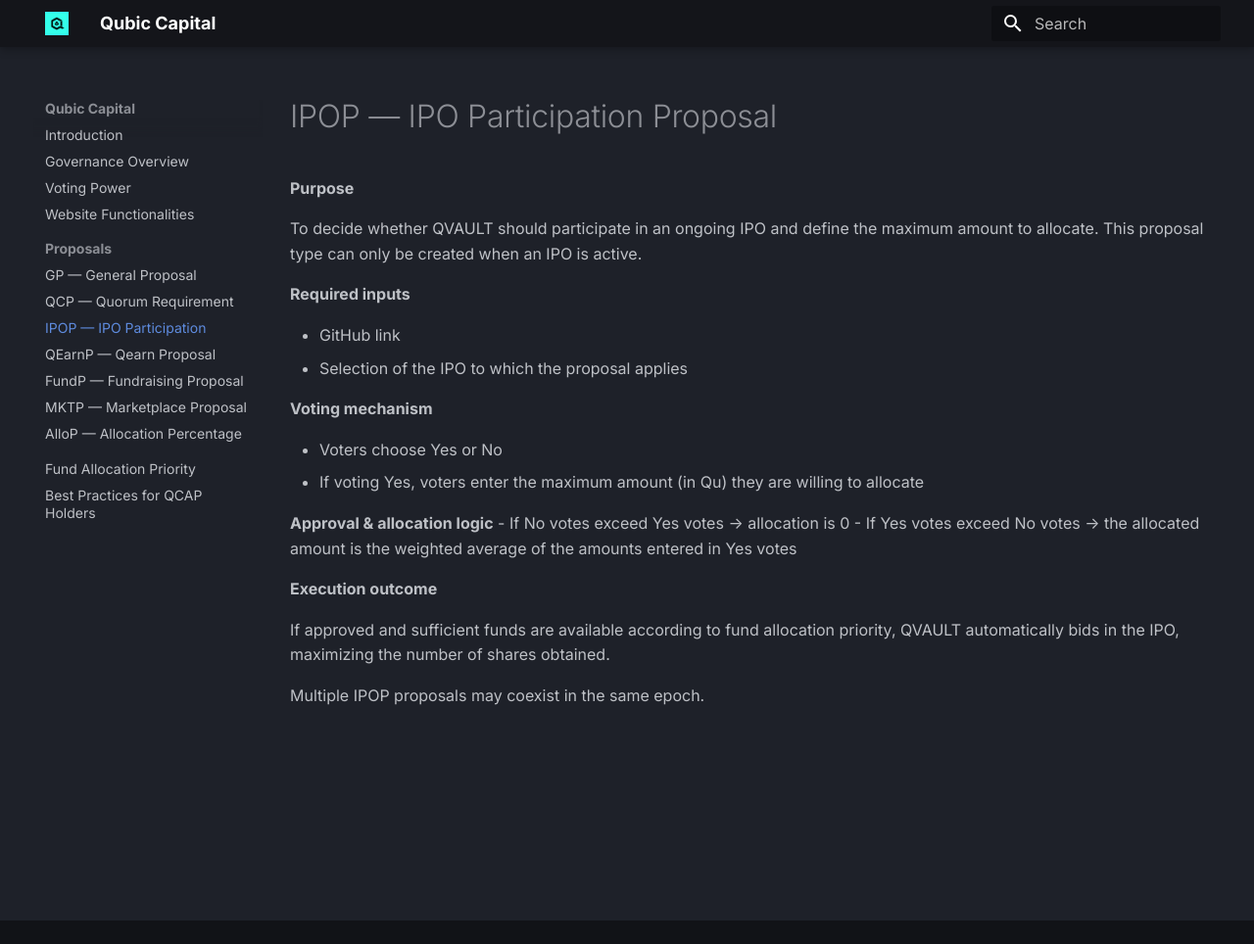
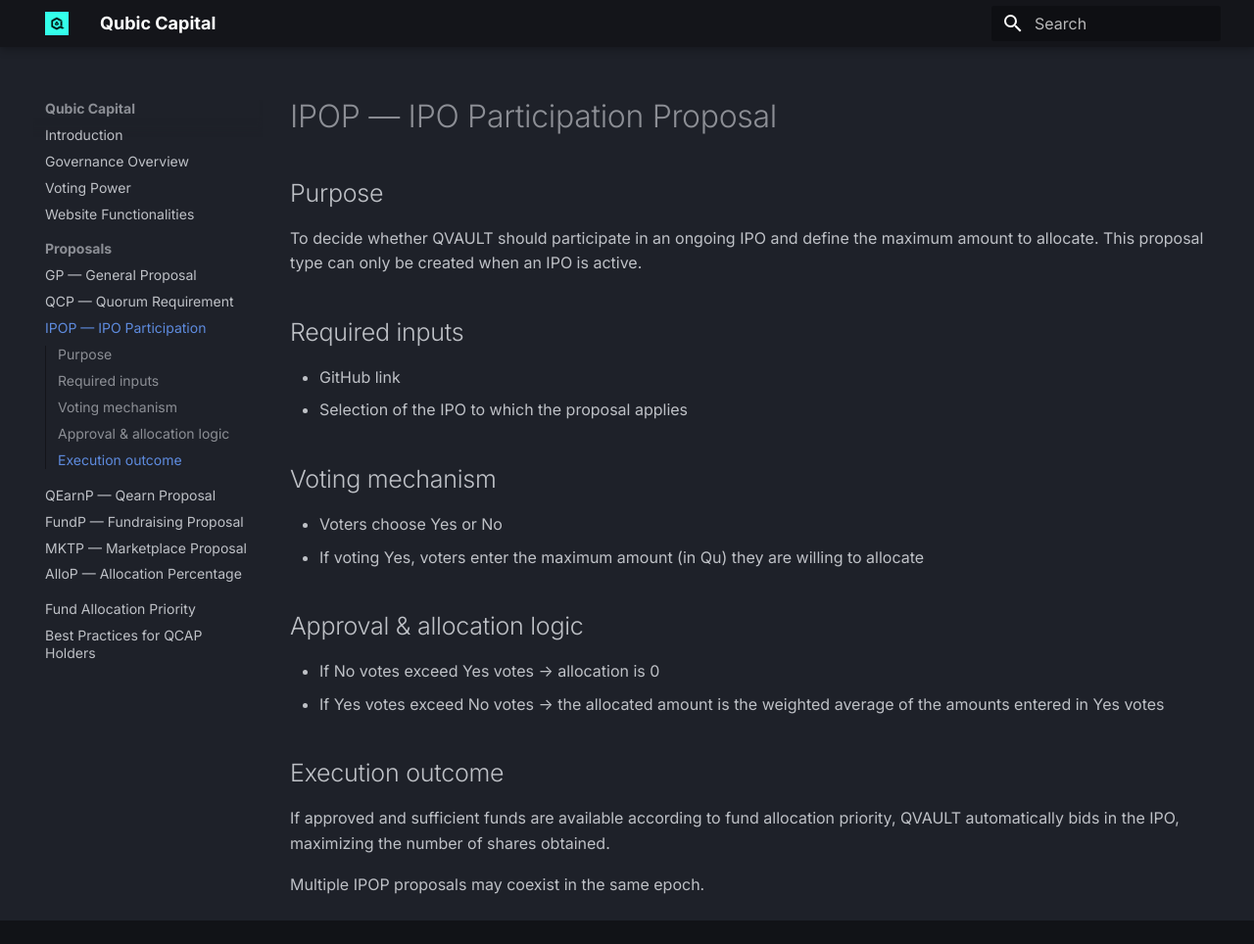
Before and after one commit to HermanToothrot10/qubic-capital-manual, an MkDocs documentation site: the page built from docs/proposals/ipop.md, in a window 1280 px wide and 964 px high. Shown: the whole window at 98% size. Built offline with MkDocs 1.6.1 and Material for MkDocs 9.7.7, drawn with Linux system fonts in a browser that asks for light colours.

Commit message:
Update ipop.md

```diff
--- a/docs/proposals/ipop.md
+++ b/docs/proposals/ipop.md
@@ -1,25 +1,25 @@
 # IPOP — IPO Participation Proposal
 
-**Purpose**
+## Purpose
 
 To decide whether QVAULT should participate in an ongoing IPO and define the maximum amount to allocate.
 This proposal type can only be created when an IPO is active.
 
-**Required inputs**
+## Required inputs
 
 - GitHub link
 - Selection of the IPO to which the proposal applies
 
-**Voting mechanism**
+## Voting mechanism
 
 - Voters choose Yes or No
 - If voting Yes, voters enter the maximum amount (in Qu) they are willing to allocate
 
-**Approval & allocation logic**
+## Approval & allocation logic
 - If No votes exceed Yes votes → allocation is 0
 - If Yes votes exceed No votes → the allocated amount is the weighted average of the amounts entered in Yes votes
 
-**Execution outcome**
+## Execution outcome
 
 If approved and sufficient funds are available according to fund allocation priority, QVAULT automatically bids in the IPO, maximizing the number of shares obtained.
 
```
